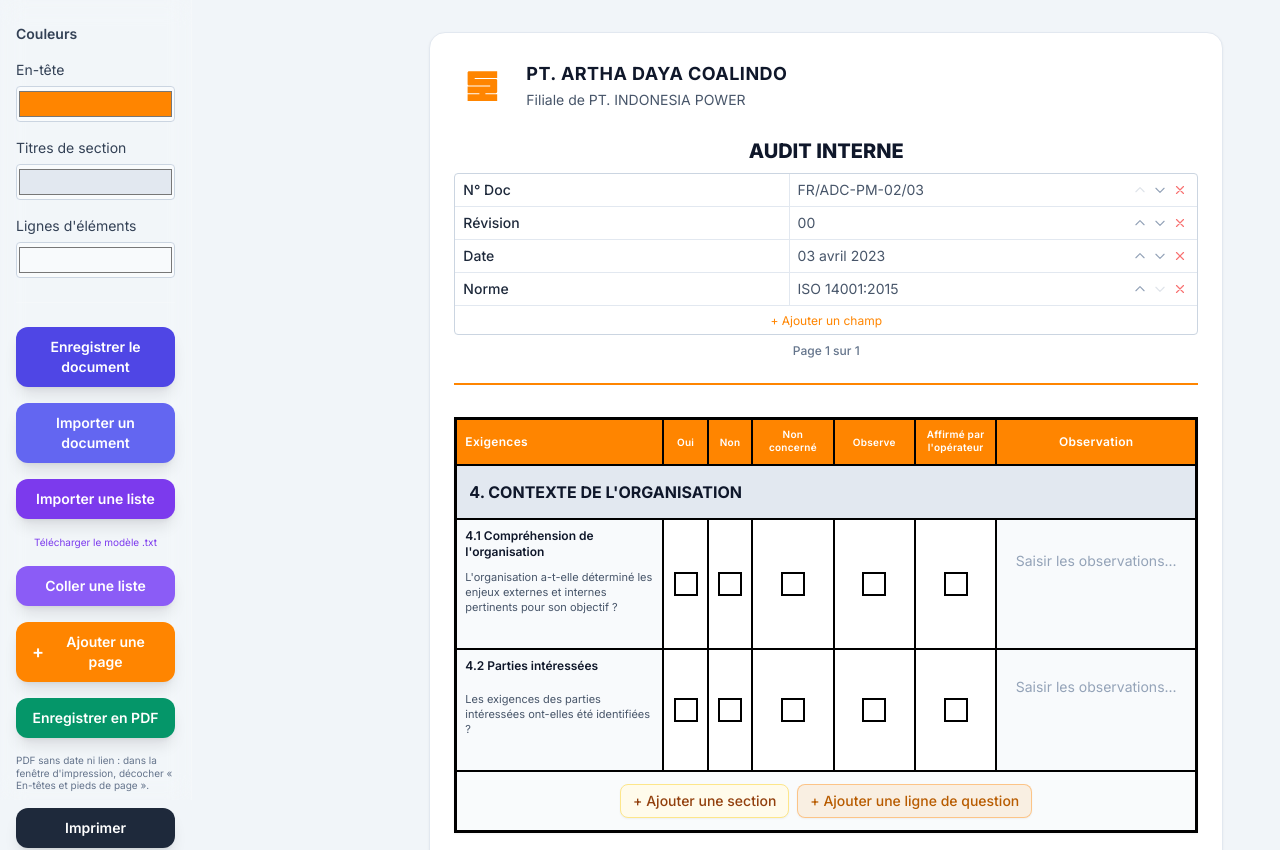
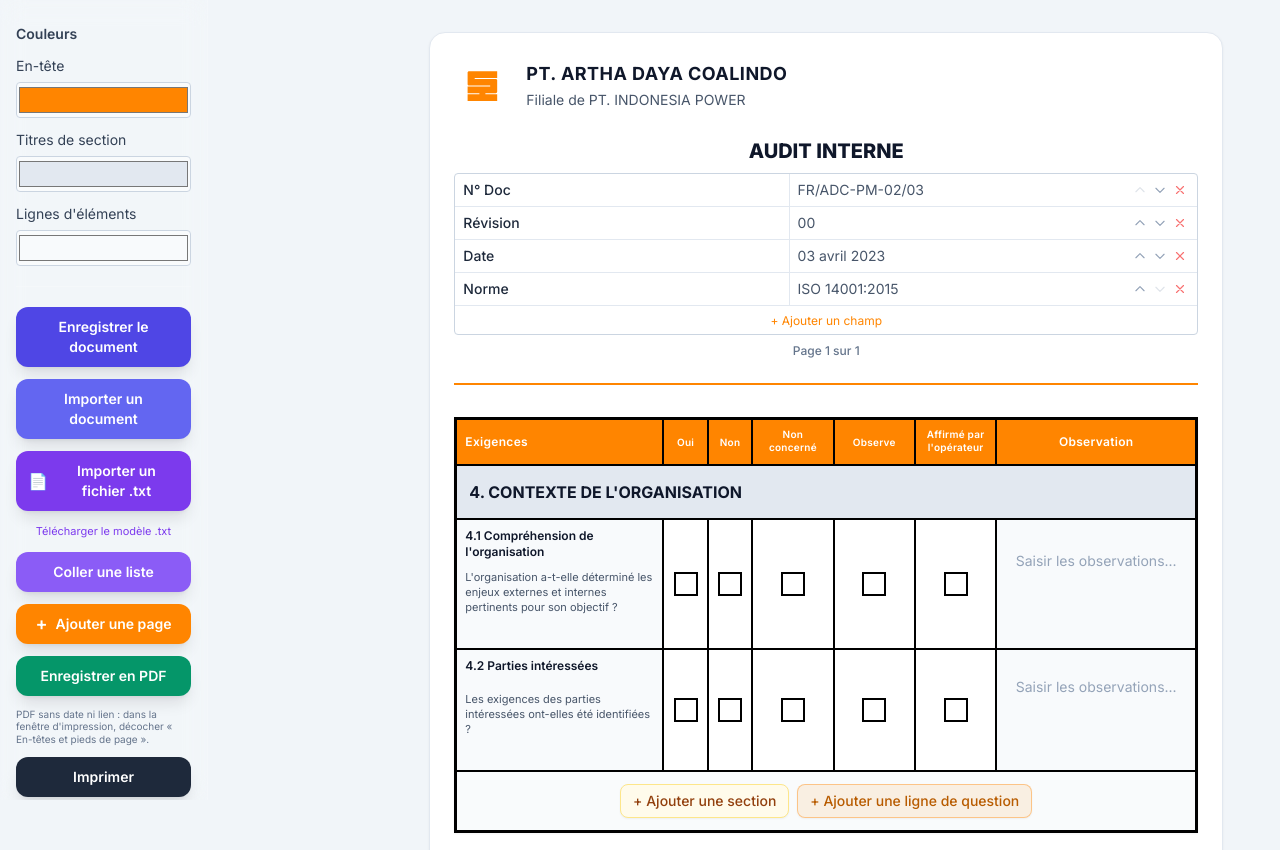
Before and after one commit to messaoudinedjemeddine/Audit-Doc-maker, a Next.js app: page / in a window 1280 px wide. Shown: the top 850 px of the page. Built offline with nearby package versions, Linux system fonts and the light colour scheme.

Commit message:
Make .txt upload button visible: label 'Importer un fichier .txt', icon, wider nav, scrollable

```diff
--- a/src/app/page.tsx
+++ b/src/app/page.tsx
@@ -181,7 +181,7 @@
   return (
     <div className="min-h-screen bg-slate-100 py-8 print:bg-white print:py-0">
       {/* Left navbar - blur/glass effect, French labels */}
-      <nav className="no-print fixed left-0 top-0 z-50 flex h-full w-48 flex-col gap-4 border-r border-white/20 bg-white/10 px-4 py-6 backdrop-blur-md">
+      <nav className="no-print fixed left-0 top-0 z-50 flex h-full w-52 flex-col gap-3 overflow-y-auto border-r border-white/20 bg-white/10 px-4 py-6 backdrop-blur-md">
         <div className="text-sm font-semibold text-slate-700">Couleurs</div>
         <label className="flex flex-col gap-1.5 text-sm text-slate-700">
           <span>En-tête</span>
@@ -258,15 +258,16 @@
         <button
           type="button"
           onClick={handleImportListClick}
-          className="flex items-center justify-center gap-2 rounded-xl bg-violet-600 px-4 py-2.5 text-sm font-semibold text-white shadow-lg transition hover:bg-violet-700 focus:outline-none focus:ring-2 focus:ring-violet-400 focus:ring-offset-2"
-          title="Importer un fichier .txt pour remplir le tableau (format : Section: titre, ou Titre | Question)"
+          className="flex items-center justify-center gap-1.5 rounded-xl bg-violet-600 px-3 py-2.5 text-sm font-semibold text-white shadow-lg transition hover:bg-violet-700 focus:outline-none focus:ring-2 focus:ring-violet-400 focus:ring-offset-2"
+          title="Choisir un fichier .txt pour remplir le tableau (format : Section: titre, ou Titre | Question)"
         >
-          Importer une liste
+          <span className="text-base leading-none" aria-hidden>📄</span>
+          Importer un fichier .txt
         </button>
         <button
           type="button"
           onClick={handleDownloadListTemplate}
-          className="text-[10px] text-violet-600 hover:underline"
+          className="text-[11px] text-violet-600 hover:underline"
         >
           Télécharger le modèle .txt
         </button>
```
